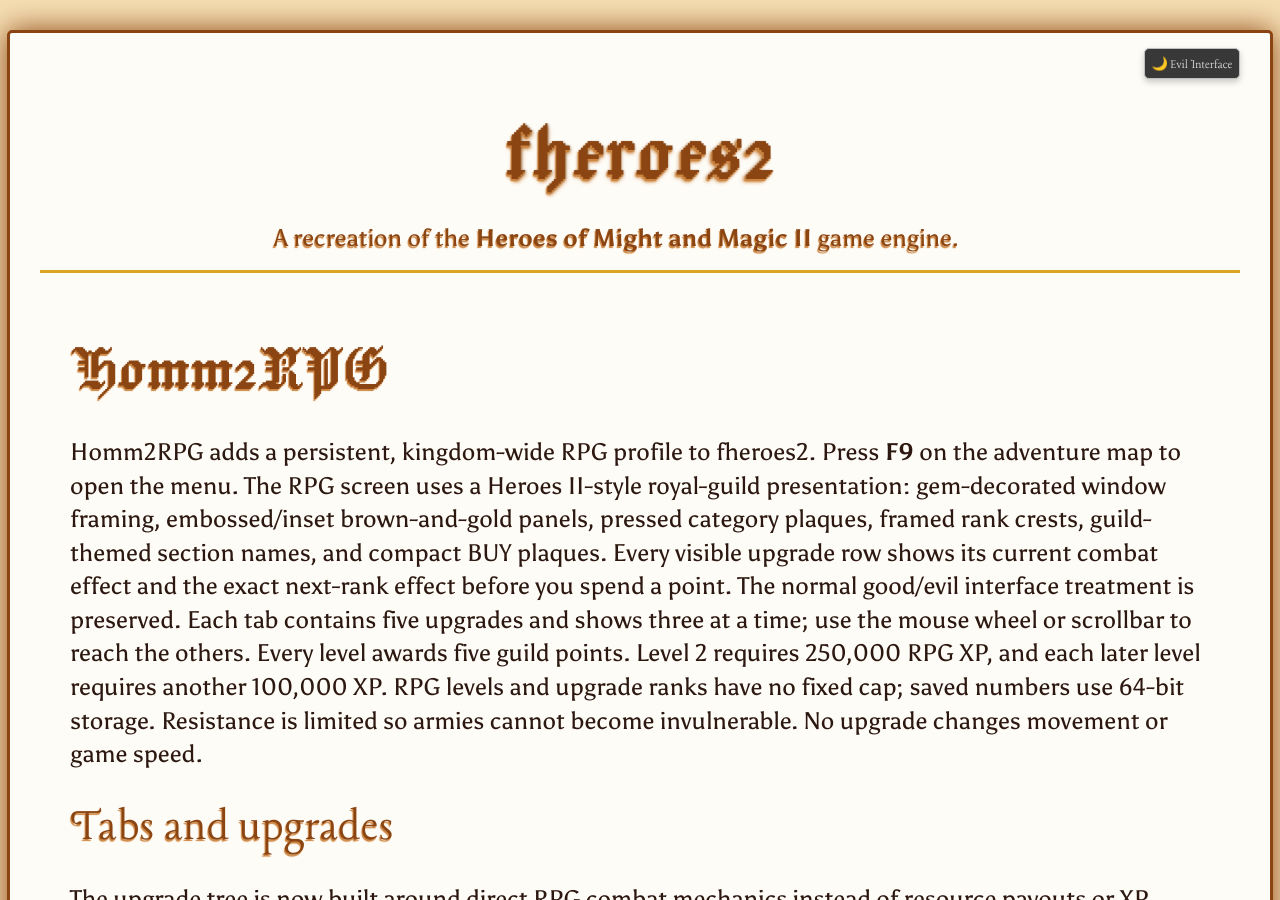
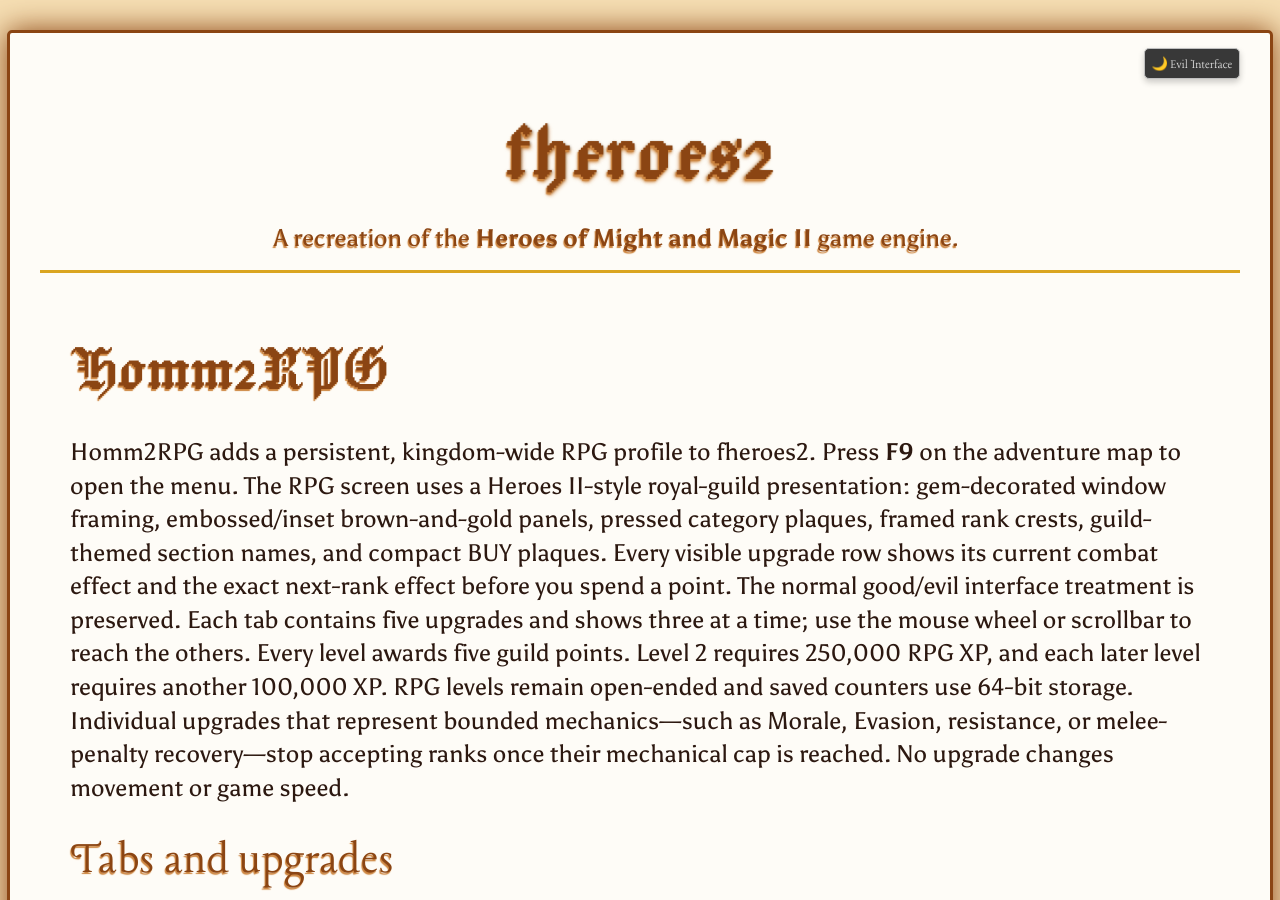
Before and after one commit to MattKoRn/fheroes2, a Jekyll site: the page built from docs/RPG_README.md, in a window 1280 px wide and 900 px high. Built offline with Jekyll 4.4.1, drawn with Linux system fonts in a browser that asks for light colours; our own code applies the rules of GitHub Pages for plain Markdown files; some of the changed text lies outside the part shown.

Commit message:
Clarify RPG combat upgrade caps

```diff
--- a/docs/RPG_README.md
+++ b/docs/RPG_README.md
@@ -1,6 +1,6 @@
 # Homm2RPG
 
-Homm2RPG adds a persistent, kingdom-wide RPG profile to fheroes2. Press **F9** on the adventure map to open the menu. The RPG screen uses a Heroes II-style royal-guild presentation: gem-decorated window framing, embossed/inset brown-and-gold panels, pressed category plaques, framed rank crests, guild-themed section names, and compact BUY plaques. Every visible upgrade row shows its current combat effect and the exact next-rank effect before you spend a point. The normal good/evil interface treatment is preserved. Each tab contains five upgrades and shows three at a time; use the mouse wheel or scrollbar to reach the others. Every level awards five guild points. Level 2 requires 250,000 RPG XP, and each later level requires another 100,000 XP. RPG levels and upgrade ranks have no fixed cap; saved numbers use 64-bit storage. Resistance is limited so armies cannot become invulnerable. No upgrade changes movement or game speed.
+Homm2RPG adds a persistent, kingdom-wide RPG profile to fheroes2. Press **F9** on the adventure map to open the menu. The RPG screen uses a Heroes II-style royal-guild presentation: gem-decorated window framing, embossed/inset brown-and-gold panels, pressed category plaques, framed rank crests, guild-themed section names, and compact BUY plaques. Every visible upgrade row shows its current combat effect and the exact next-rank effect before you spend a point. The normal good/evil interface treatment is preserved. Each tab contains five upgrades and shows three at a time; use the mouse wheel or scrollbar to reach the others. Every level awards five guild points. Level 2 requires 250,000 RPG XP, and each later level requires another 100,000 XP. RPG levels remain open-ended and saved counters use 64-bit storage. Individual upgrades that represent bounded mechanics—such as Morale, Evasion, resistance, or melee-penalty recovery—stop accepting ranks once their mechanical cap is reached. No upgrade changes movement or game speed.
 
 ## Tabs and upgrades
 
@@ -35,4 +35,4 @@ Offline progress still grants RPG XP for the full elapsed interval with no durat
 
 On Windows, RPG data, offline state, and standard game saves live in **Documents\\Homm2RPG**. `rpg_profile.dat` contains the RPG profile and the adventure tiles already rewarded. `offline_progress.dat` contains the offline timestamp and state. Normal game save files are in the same folder. The game copies older RPG and save files into this folder on first use without overwriting files already there. RPG profile writes use a temporary file and backup during replacement. The kingdom profile persists across maps and loaded saves.
 
-The RPG profile uses 64-bit counters, so its practical maximum is the 64-bit numeric limit even though the suffix formatter itself has no fixed suffix list. The game's original hero levels and resources retain their own engine limits. Older offline snapshots with creature-roster fields remain readable, but those fields are ignored and are omitted from new snapshots.
+The RPG profile uses 64-bit counters, while individual bounded combat mechanics stop accepting ranks once another rank would no longer increase their effect. The suffix formatter itself has no fixed suffix list. The game's original hero levels and resources retain their own engine limits. Older offline snapshots with creature-roster fields remain readable, but those fields are ignored and are omitted from new snapshots.
```
Also changed, not shown: other parts of docs/RPG_README.md (+1 -1 lines).
